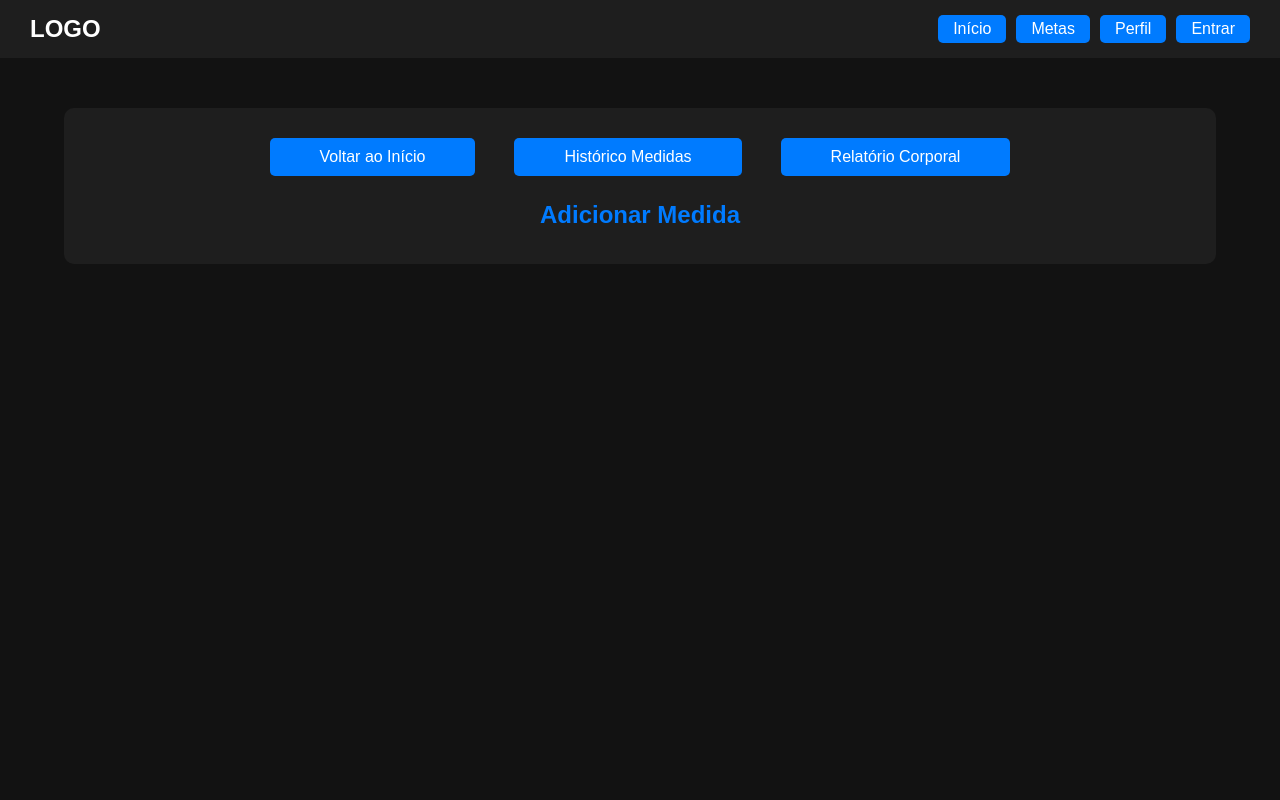
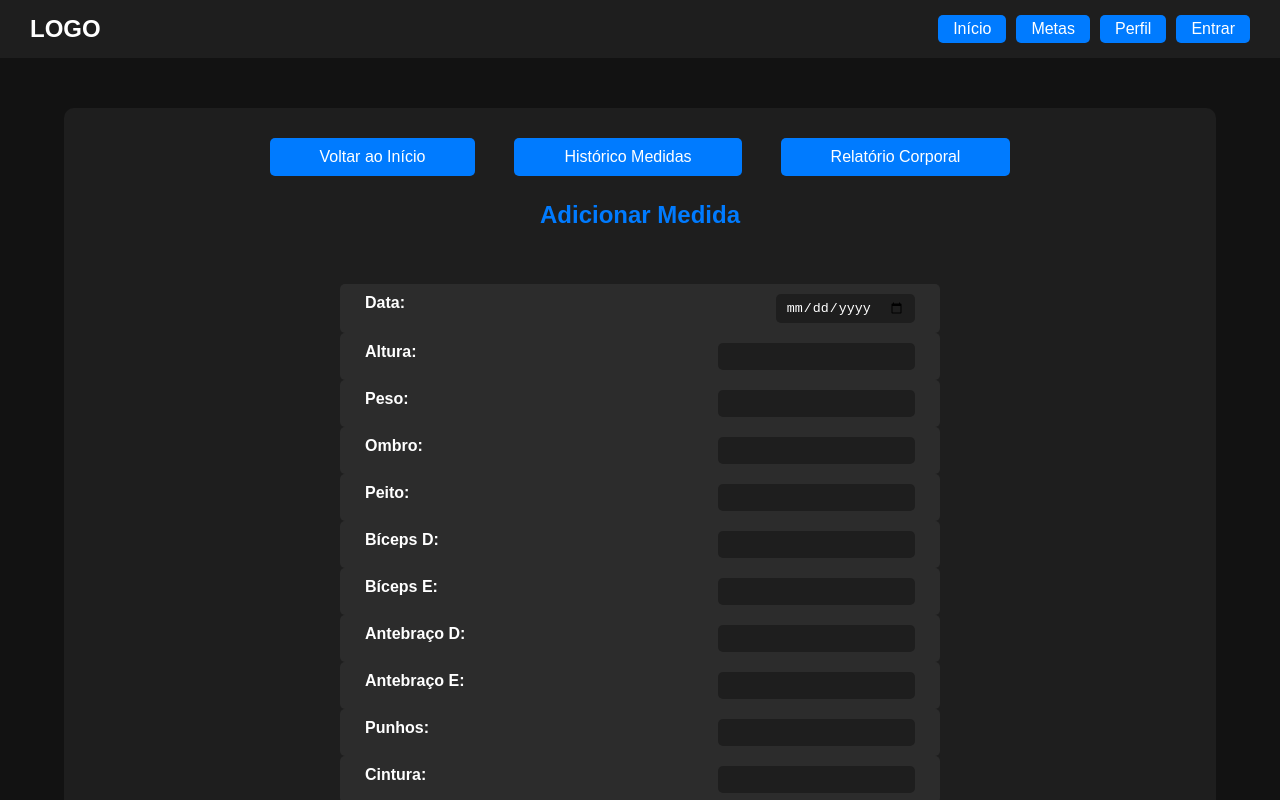
Before and after one commit to Dougl4sAL/MedidasGym, a React (Vite) app in the folder medidas-gym/: page /adicionar in a window 1280 px wide. Shown: the top 800 px of the page. Built offline with nearby package versions, Linux system fonts and the light colour scheme.

Commit message:
Formulario medida quase pronto

```diff
--- a/medidas-gym/src/components/Medida.jsx
+++ b/medidas-gym/src/components/Medida.jsx
@@ -32,7 +32,7 @@ GymEvolucao.propTypes = {
     medida: PropTypes.string
 }
 
-const NomeMedidas = [
+export const NomeMedidas = [
     'Data', 'Altura', 'Peso', 'Ombro', 'Peito', 'Bíceps D',
     'Bíceps E', 'Antebraço D', 'Antebraço E', 'Punhos', 'Cintura',
     'Quadril', 'Coxa D', 'Coxa E', 'Coxa Inf. D', 'Coxa Inf. E',
--- /dev/null
+++ b/medidas-gym/src/components/NovaMedida.jsx
@@ -0,0 +1,44 @@
+import PropTypes from 'prop-types'
+import getListaMedidas from '../utils/storege'
+import { NomeMedidas } from '../components/Medida'
+import '../styles/AdicionarMedida.css'
+
+const ListaMedidas = getListaMedidas()
+
+export const FormularioData = () => {
+    return (
+        <div className="medida-item">
+            <label htmlFor="data">Data:</label>
+            <input type="date" id="data" name="data" required />
+        </div>
+    )
+}
+
+export const FormularioRestante = ({ nomeMedida }) => {
+    return (
+        <div className="medida-item">
+            <label htmlFor={nomeMedida}>{nomeMedida}:</label>
+            <input type="number" id={nomeMedida} name={nomeMedida} required />
+        </div>
+    )
+}
+
+export const FormularioInputMedida = ({ NomeMedida }) => {
+    return (
+        <div className="formulario-medida">
+            <form id="formulario-medida" method="post" action="/adicionar">
+                <FormularioData />
+                {NomeMedidas.map((nomeMedida) => {
+                    return nomeMedida === 'Data' ? null : (
+                        <FormularioRestante key={nomeMedida} nomeMedida={nomeMedida} />
+                    )
+                })}
+                <button type="submit">Adicionar Medida</button>
+            </form>
+        </div>
+    )
+}
+
+export const FormularioMedidas = () => {
+    return <FormularioInputMedida nome={NomeMedidas} />
+}
--- a/medidas-gym/src/pages/AdicionarMedidaPage.jsx
+++ b/medidas-gym/src/pages/AdicionarMedidaPage.jsx
@@ -1,4 +1,5 @@
 import { AdicionarButtons } from "../components/Buttons"
+import { FormularioMedidas } from "../components/NovaMedida"
 
 export default function AdicionarMedidaPage() {
     return (
@@ -7,7 +8,9 @@ export default function AdicionarMedidaPage() {
             <AdicionarButtons />
 
             <div className="container-info">
+
                 <h2>Adicionar Medida</h2>
+                <FormularioMedidas />
 
             </div>
 
--- a/medidas-gym/src/styles/adicionar-medida.css
+++ b/medidas-gym/src/styles/AdicionarMedida.css
@@ -1,8 +1,5 @@
-.container-medidas {
-    padding: 30px;
-}
 
-.form-medidas {
+.formulario-medida {
     display: flex;
     flex-direction: column;
     gap: 10px;
@@ -12,13 +9,13 @@
     margin: 0 auto;
 }
 
-.form-medidas label {
+.formulario-medida label {
     color: var(--cor-texto);
     font-weight: bold;
     margin-right: 30px;
 }
 
-.form-medidas input {
+.formulario-medida input {
     padding: 6px 10px;
     border-radius: 5px;
     border: none;
@@ -26,7 +23,7 @@
     color: var(--cor-texto);
 }
 
-.form-medidas input:focus {
+.formulario-medida input:focus {
     outline: 2px solid var(--cor-primaria);
 }
 
```
Also changed, not shown: medidas-gym/src/pages/adicionar-medida.html (+4 -4 lines).
